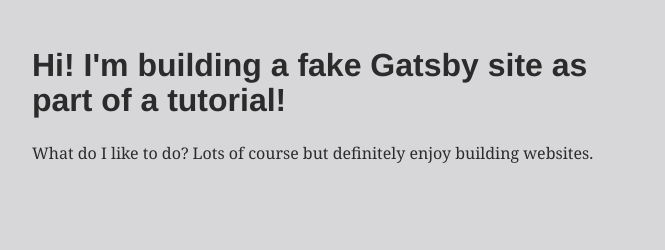
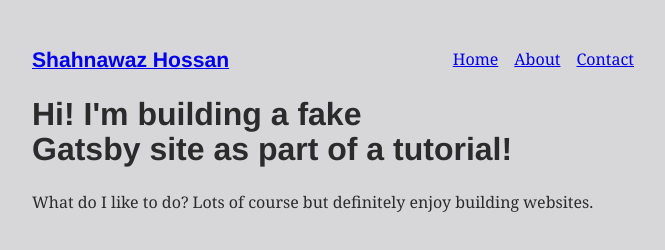
Before and after one commit to shahnawaz-pabon/gatsby-hello-world, a Gatsby site: page / in a window 1280 px wide. Shown: the whole page, without its empty margins (299-964 px from the left). Built offline with nearby package versions, Linux system fonts and the light colour scheme; Gatsby itself is replaced by a stand-in of ours.

Commit message:
Navigation links between pages added

```diff
--- a/src/components/layout.js
+++ b/src/components/layout.js
@@ -1,7 +1,23 @@
 import React from "react"
+import { Link } from "gatsby"
+const ListLink = props => (
+  <li style={{ display: `inline-block`, marginRight: `1rem` }}>
+    <Link to={props.to}>{props.children}</Link>
+  </li>
+)
 
 export default ({ children }) => (
   <div style={{ margin: `3rem auto`, maxWidth: 650, padding: `0 1rem` }}>
+    <header style={{ marginBottom: `1.5rem` }}>
+      <Link to="/" style={{ textShadow: `none`, backgroundImage: `none` }}>
+        <h3 style={{ display: `inline` }}>Shahnawaz Hossan</h3>
+      </Link>
+      <ul style={{ listStyle: `none`, float: `right` }}>
+        <ListLink to="/">Home</ListLink>
+        <ListLink to="/about/">About</ListLink>
+        <ListLink to="/contact/">Contact</ListLink>
+      </ul>
+    </header>
     {children}
   </div>
 )
```
